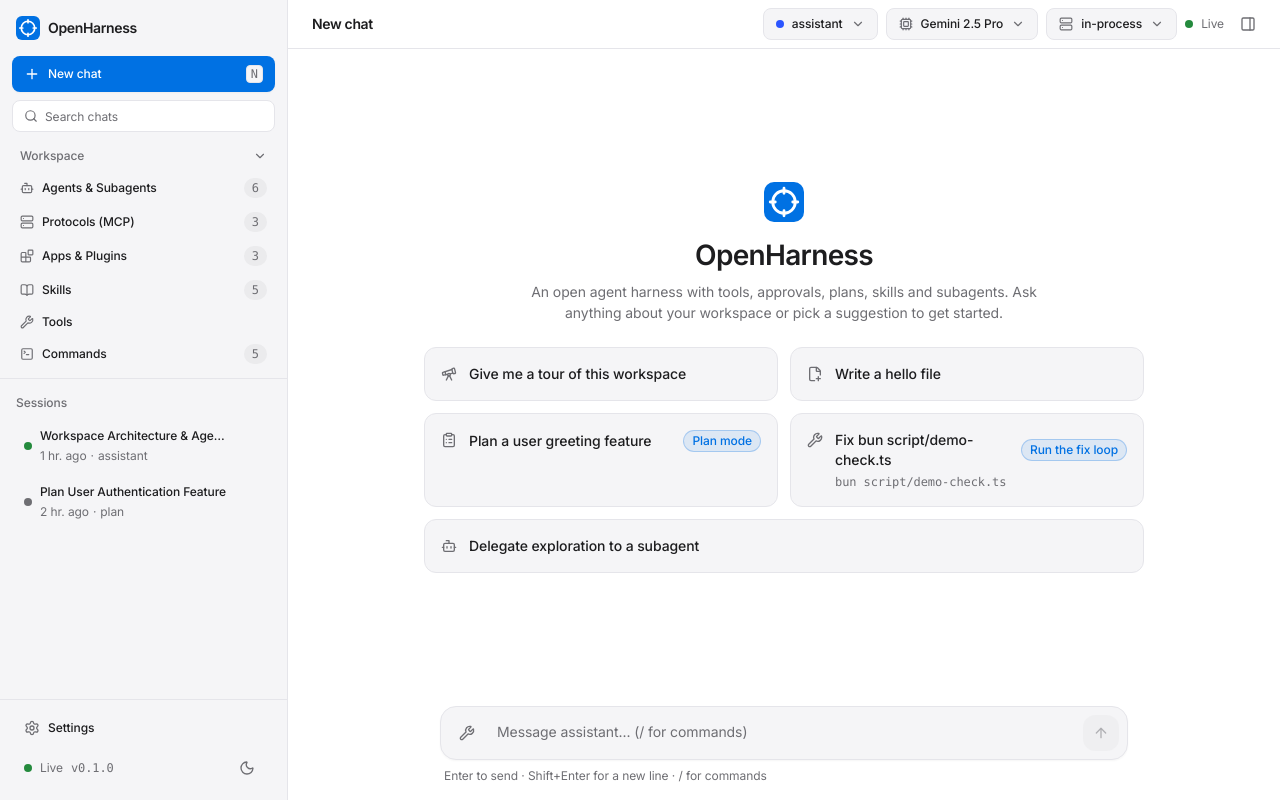
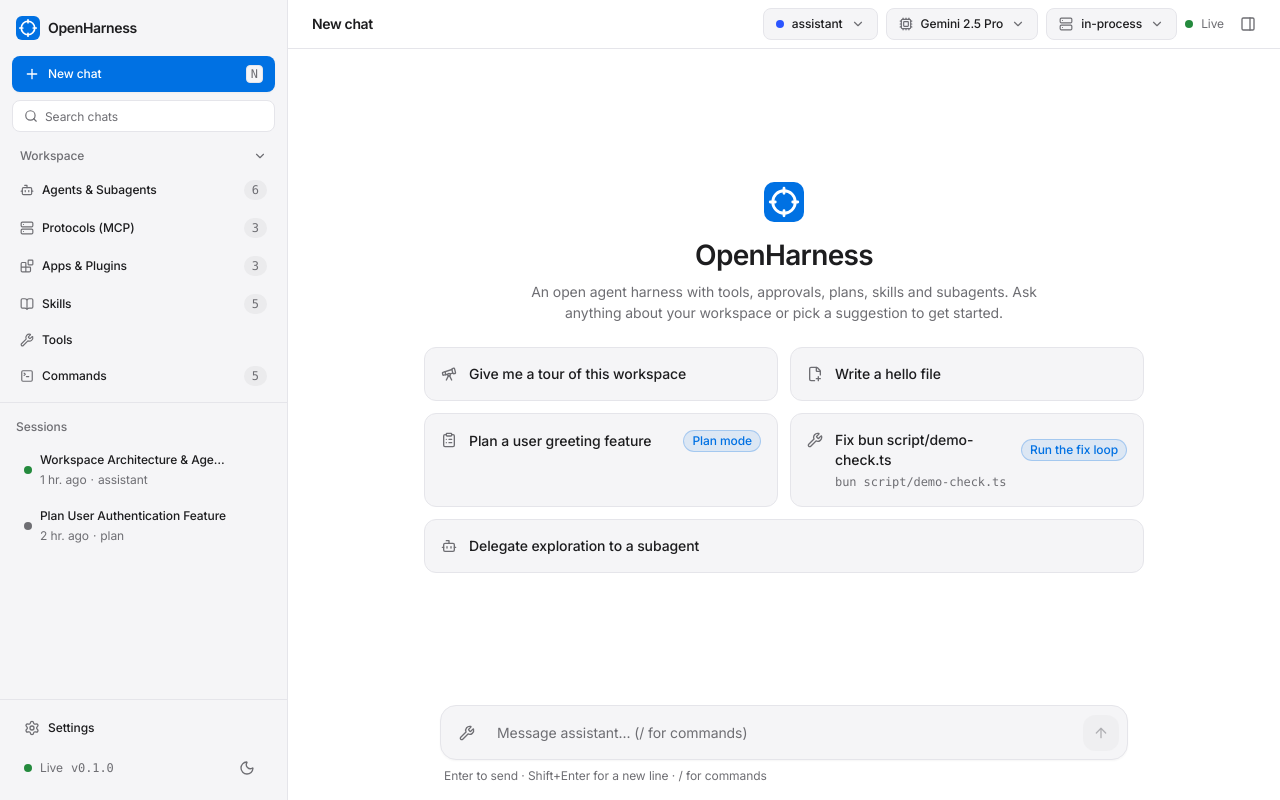
Before and after one commit to nihald2000/OpenHarness, a React (Vite) app: page / in a window 1280 px wide. Built offline with nearby package versions, Linux system fonts and the light colour scheme.

Commit message:
style(phase-11): complete final 4px-grid, WCAG AA contrast, and token self-review audit

```diff
--- a/src/components/composer.tsx
+++ b/src/components/composer.tsx
@@ -345,7 +345,7 @@
               aria-expanded={slashOpen}
               aria-controls={slashOpen ? slashListboxId : undefined}
               aria-activedescendant={activeCmdId}
-              className="max-h-60 min-h-[2.25rem] flex-1 resize-none bg-transparent py-1.5 px-1 text-sm leading-normal text-fg placeholder:text-muted focus:outline-none"
+              className="max-h-60 min-h-[2.25rem] flex-1 resize-none bg-transparent py-2 px-1 text-sm leading-normal text-fg placeholder:text-muted focus:outline-none"
             />
 
             {active ? (
--- a/src/components/settings/controls.tsx
+++ b/src/components/settings/controls.tsx
@@ -33,7 +33,7 @@
 export { buttonBase, buttonPrimary, buttonSecondary, dangerButton, inputCls };
 export const ghostButton =
   "touch-target inline-flex h-8 items-center gap-1 rounded-lg px-2 text-xs font-medium text-muted transition-colors duration-150 ease-out hover:bg-hover hover:text-fg disabled:pointer-events-none disabled:opacity-40";
-export const selectCls = `${inputCls} h-9 py-1.5 pr-8`;
+export const selectCls = `${inputCls} h-9 py-2 pr-8`;
 
 export const MASK = "********";
 export const SECRET_NAME_RE = /^[A-Z][A-Z0-9_]{0,63}$/;
--- a/src/components/settings/general-section.tsx
+++ b/src/components/settings/general-section.tsx
@@ -292,7 +292,7 @@
         <div className="space-y-2 text-xs">
           <div className="flex flex-wrap items-center gap-2">
             <span className="text-muted">Project file:</span>
-            <code className="rounded border border-border bg-code px-1.5 py-0.5 font-mono text-xs text-fg">
+            <code className="rounded border border-border bg-code px-2 py-0.5 font-mono text-xs text-fg">
               {view.file}
             </code>
             {!view.exists && <Badge tone="neutral">not created yet</Badge>}
--- a/src/components/settings/mcp-section.tsx
+++ b/src/components/settings/mcp-section.tsx
@@ -462,7 +462,7 @@
                               [srv.name]: !showFullErr,
                             }))
                           }
-                          className="ml-1.5 underline"
+                          className="ml-2 underline"
                         >
                           {showFullErr ? "Show less" : "Show more"}
                         </button>
@@ -492,11 +492,11 @@
                         <span>Tools ({srv.tools.length})</span>
                       </button>
                       {showTools && (
-                        <div className="mt-1.5 flex flex-wrap gap-1">
+                        <div className="mt-2 flex flex-wrap gap-1">
                           {srv.tools.map((t) => (
                             <span
                               key={t}
-                              className="rounded border border-border bg-code px-1.5 py-0.5 font-mono text-xs text-fg"
+                              className="rounded border border-border bg-code px-2 py-0.5 font-mono text-xs text-fg"
                             >
                               {t}
                             </span>
--- a/src/components/settings/providers-section.tsx
+++ b/src/components/settings/providers-section.tsx
@@ -318,7 +318,7 @@
                       {pModels.map((mId) => (
                         <span
                           key={mId}
-                          className="rounded border border-border bg-code px-1.5 py-0.5 font-mono text-xs text-muted"
+                          className="rounded border border-border bg-code px-2 py-0.5 font-mono text-xs text-muted"
                         >
                           {mId}
                         </span>
--- a/src/components/sidebar.tsx
+++ b/src/components/sidebar.tsx
@@ -306,7 +306,7 @@
                     onClick={() => openWorkspaceCapability(item.tab)}
                     aria-label={`Open ${item.label} in Capabilities`}
                     aria-pressed={isSelected}
-                    className={`touch-target flex w-full items-center justify-between rounded-lg px-2 py-1.5 text-left text-xs transition-colors duration-150 ease-out ${
+                    className={`touch-target flex w-full items-center justify-between rounded-lg px-2 py-2 text-left text-xs transition-colors duration-150 ease-out ${
                       isSelected
                         ? "bg-bg font-semibold text-accent shadow-card ring-1 ring-border"
                         : "font-medium text-fg hover:bg-hover/70"
```
